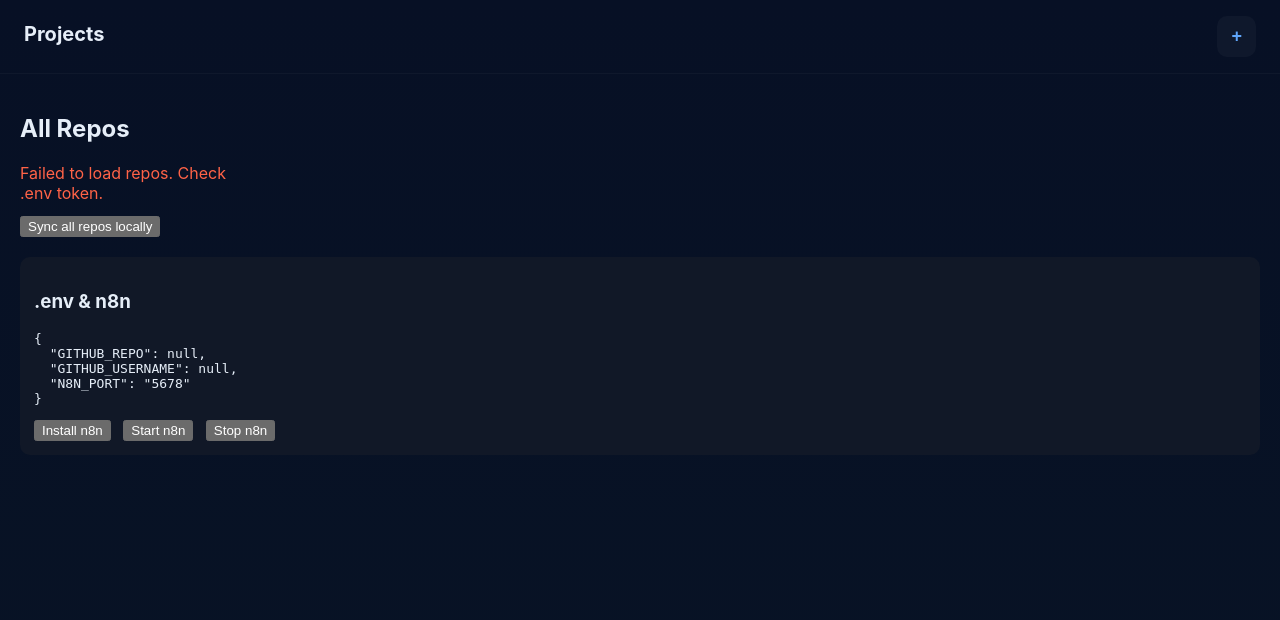
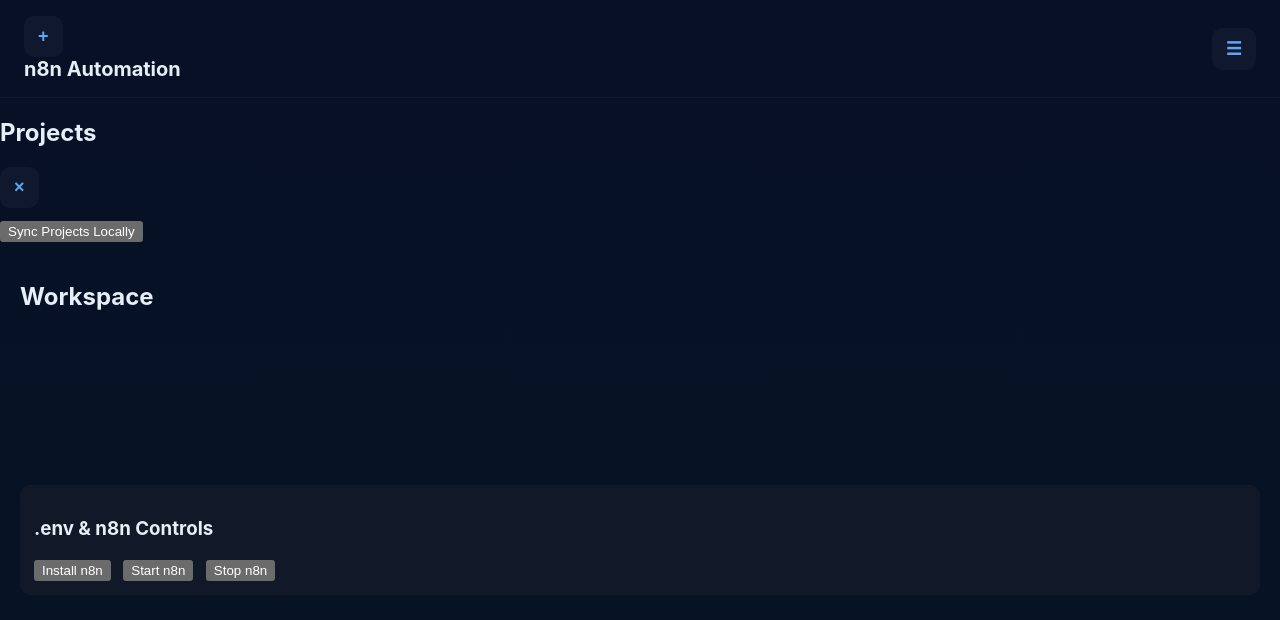
Before and after one commit to tyghcrrgfbfg6567fvvbv/n8n_manager, a Flask app: page / in a window 1280 px wide. Shown: the top 620 px of the page. Run offline with Flask 3, Linux system fonts and the light colour scheme.

Commit message:
Add files via upload

```diff
--- a/templates/index.html
+++ b/templates/index.html
@@ -3,34 +3,43 @@
 <head>
   <meta charset="utf-8" />
   <meta name="viewport" content="width=device-width,initial-scale=1" />
-  <title>n8n Manager — Projects</title>
+  <title>n8n Automation</title>
   <link rel="stylesheet" href="/static/style.css" />
   <script defer src="/static/script.js"></script>
 </head>
 <body>
   <header class="topbar">
     <div class="top-left">
-      <h1>Projects</h1>
-      <div id="top-3" class="top-3-lines">
-        <!-- Top 3 lines populated by JS -->
-      </div>
+      <button id="new-project-btn" class="icon-btn" title="New Project">+</button>
+      <h1>n8n Automation</h1>
     </div>
     <div class="top-right">
-      <button id="new-project-btn" class="icon-btn" title="New Project">+</button>
+      <button id="menu-btn" class="icon-btn" title="Menu">&#9776;</button>
     </div>
   </header>
 
+  <aside id="side-panel">
+    <div class="side-panel-header">
+      <h2>Projects</h2>
+      <button id="close-side-panel-btn" class="icon-btn">&times;</button>
+    </div>
+    <div id="projects-container" class="projects-grid"></div>
+    <div class="actions">
+      <button id="sync-local">Sync Projects Locally</button>
+    </div>
+  </aside>
+
+  <div id="overlay" class="hidden"></div>
+
   <main>
-    <section class="repo-list">
-      <h2>All Repos</h2>
-      <div id="repos-container" class="repos-grid"></div>
-      <div class="actions">
-        <button id="sync-local">Sync all repos locally</button>
-      </div>
+    <div class="main-grid">
+      <section class="workspace">
+        <h2>Workspace</h2>
+        <iframe id="n8n-iframe" src="about:blank" frameborder="0"></iframe>
       </section>
 
       <section class="bottom-panel">
-      <h3>.env & n8n</h3>
+        <h3>.env & n8n Controls</h3>
         <div id="env-info"></div>
         <div class="n8n-controls">
           <button id="install-n8n">Install n8n</button>
@@ -38,6 +47,7 @@
           <button id="stop-n8n">Stop n8n</button>
         </div>
       </section>
+    </div>
   </main>
 
   <!-- New project modal -->
@@ -45,19 +55,11 @@
     <div class="modal-content">
       <h3>Create New Project</h3>
       <label>
-        Name
-        <input id="new-name" type="text" placeholder="repo-name" />
-      </label>
-      <label>
-        Private
-        <input id="new-private" type="checkbox" />
-      </label>
-      <label>
-        Description
-        <input id="new-desc" type="text" placeholder="optional description" />
+        Project Name
+        <input id="new-name" type="text" placeholder="my-awesome-project" />
       </label>
       <div class="modal-actions">
-        <button id="create-repo">Create</button>
+        <button id="create-project">Create</button>
         <button id="cancel">Cancel</button>
       </div>
     </div>
```
Lines whose indentation alone changed are shown as unchanged.
